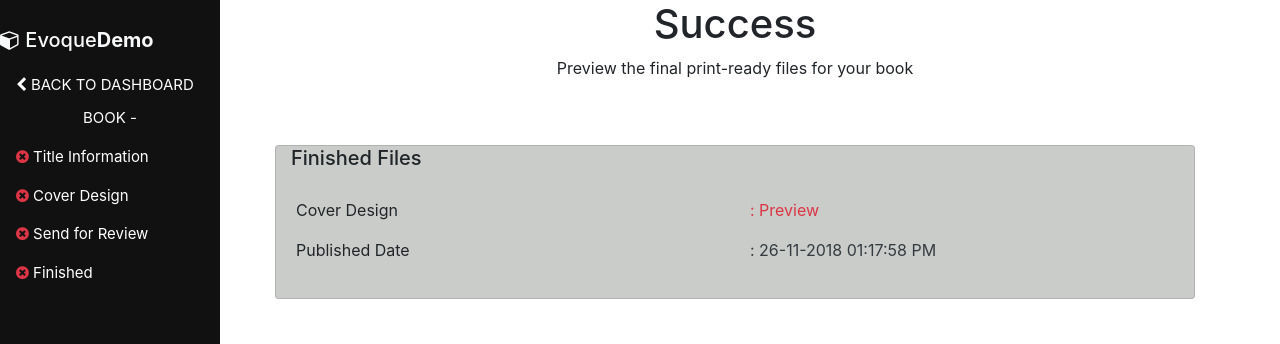
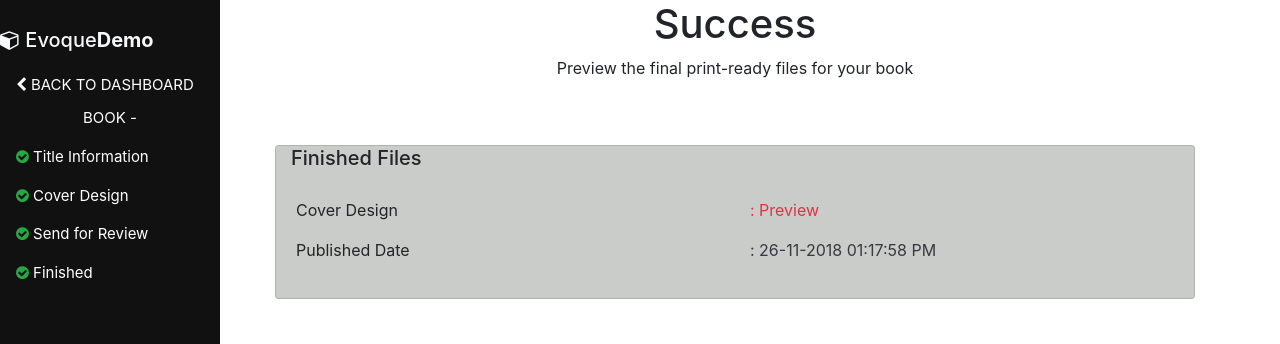
Before and after one commit to nani6666/AI-Prototype, an Angular app: page /#/finished in a window 1280 px wide. Shown: the top 344 px of the page. Built offline with nearby package versions, Linux system fonts and the light colour scheme.

Commit message:
sidenav commit

```diff
--- a/src/app/components/bookPublishing/preview-final-files/preview-final-files.component.html
+++ b/src/app/components/bookPublishing/preview-final-files/preview-final-files.component.html
@@ -1,4 +1,3 @@
-
 <div class="container">
     <div class="row">
       <div class="col-sm-2">
@@ -24,7 +23,9 @@
                  <p class="float-left">Published Date</p>
                 </div>
                 <div class="col-sm-6 col-12 col-lg-6">
-                   <a class="float-left text-dark">: {{date | date: 'dd-MM-yyyy hh:mm:ss a'}}</a>
+                   <a class="float-left text-dark">:
+                      {{date | date: 'dd-MM-yyyy hh:mm:ss a'}}
+                    </a>
                  </div>
                </div>
           </div>
--- a/src/app/components/bookPublishing/preview-final-files/preview-final-files.component.ts
+++ b/src/app/components/bookPublishing/preview-final-files/preview-final-files.component.ts
@@ -6,6 +6,7 @@ import { Component, OnInit } from '@angular/core';
   styleUrls: ['./preview-final-files.component.css']
 })
 export class PreviewFinalFilesComponent implements OnInit {
+
  date: any;
  finishedParam: boolean;
   constructor() { }
@@ -13,6 +14,7 @@ export class PreviewFinalFilesComponent implements OnInit {
   ngOnInit() {
     this.finishedParam = true;
     this.date =  new Date();
+
   }
 
 }
--- a/src/app/components/main/sidenav/sidenav.component.html
+++ b/src/app/components/main/sidenav/sidenav.component.html
@@ -1,13 +1,11 @@
-
 <div class="sidenav">
   <div class="logoimg">
       <h2 class=" navbar-brand text-light" ><span class="sidebar-nav-mini-hide"><i class="fa fa-cube"></i> Evoque<strong>Demo</strong></span></h2>
       <a routerLink="/dashboard"> <span><i class="fa fa-chevron-left" aria-hidden="true"></i> BACK TO DASHBOARD</span></a>
       <p class="booktitle"> BOOK - {{bookTitle}}</p>
   </div>
-
-  <a  class="" routerLink="/titleinformation"> <span><i  class="fa fa-times-circle text-danger" aria-hidden="true"></i> Title Information</span></a>
-  <a routerLink="/coverDesign"><span><i class="fa fa-times-circle text-danger" aria-hidden="true"></i> Cover Design</span></a>
-  <a routerLink="/sendReview"><span><i class="fa fa-times-circle text-danger" aria-hidden="true"></i> Send for Review</span> </a>
-  <a routerLink="/finished"><span><i class="fa fa-times-circle text-danger" aria-hidden="true"></i> Finished</span>  </a>
+  <a  class="" routerLink="/titleinformation"> <span><i  class="fa" [ngClass]="{'fa-check-circle': titleInfo == true, 'text-success': titleInfo == true, 'fa-times-circle': titleInfo == false , 'text-danger': titleInfo == false}" aria-hidden="true"></i> Title Information</span></a>
+  <a routerLink="/coverDesign"><span><i  class="fa" [ngClass]="{'fa-check-circle': coverDesign == true, 'text-success': coverDesign == true, 'fa-times-circle': coverDesign == false , 'text-danger': coverDesign == false}" aria-hidden="true"></i> Cover Design</span></a>
+  <a routerLink="/sendReview"><span><i  class="fa" [ngClass]="{'fa-check-circle': sendReview == true, 'text-success': sendReview == true, 'fa-times-circle': sendReview == false , 'text-danger': sendReview == false}" aria-hidden="true"></i> Send for Review</span> </a>
+  <a routerLink="/finished"><span><i  class="fa" [ngClass]="{'fa-check-circle': finish == true, 'text-success': finish == true, 'fa-times-circle': finish == false , 'text-danger': finish == false}" aria-hidden="true"></i> Finished</span>  </a>
 </div>
```
